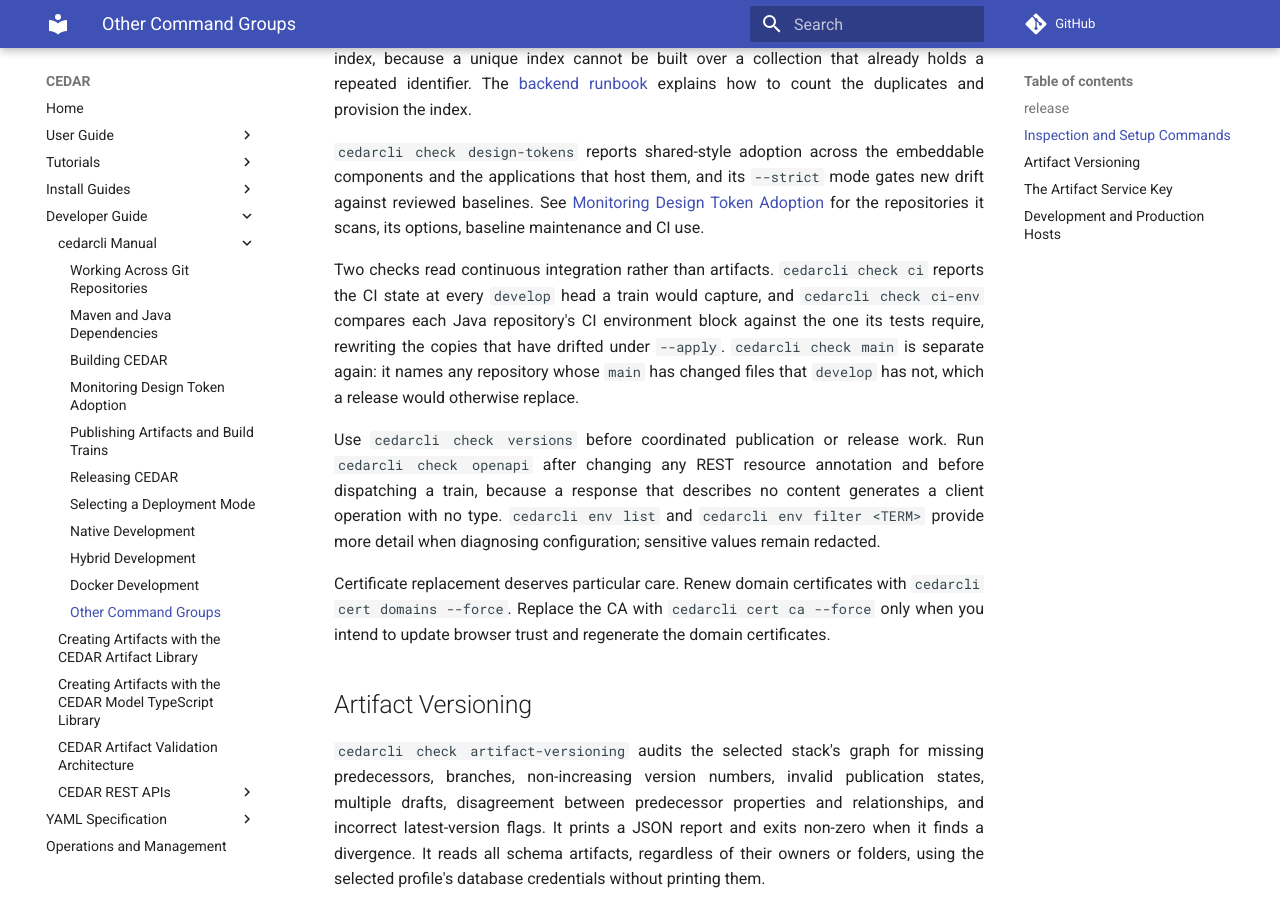
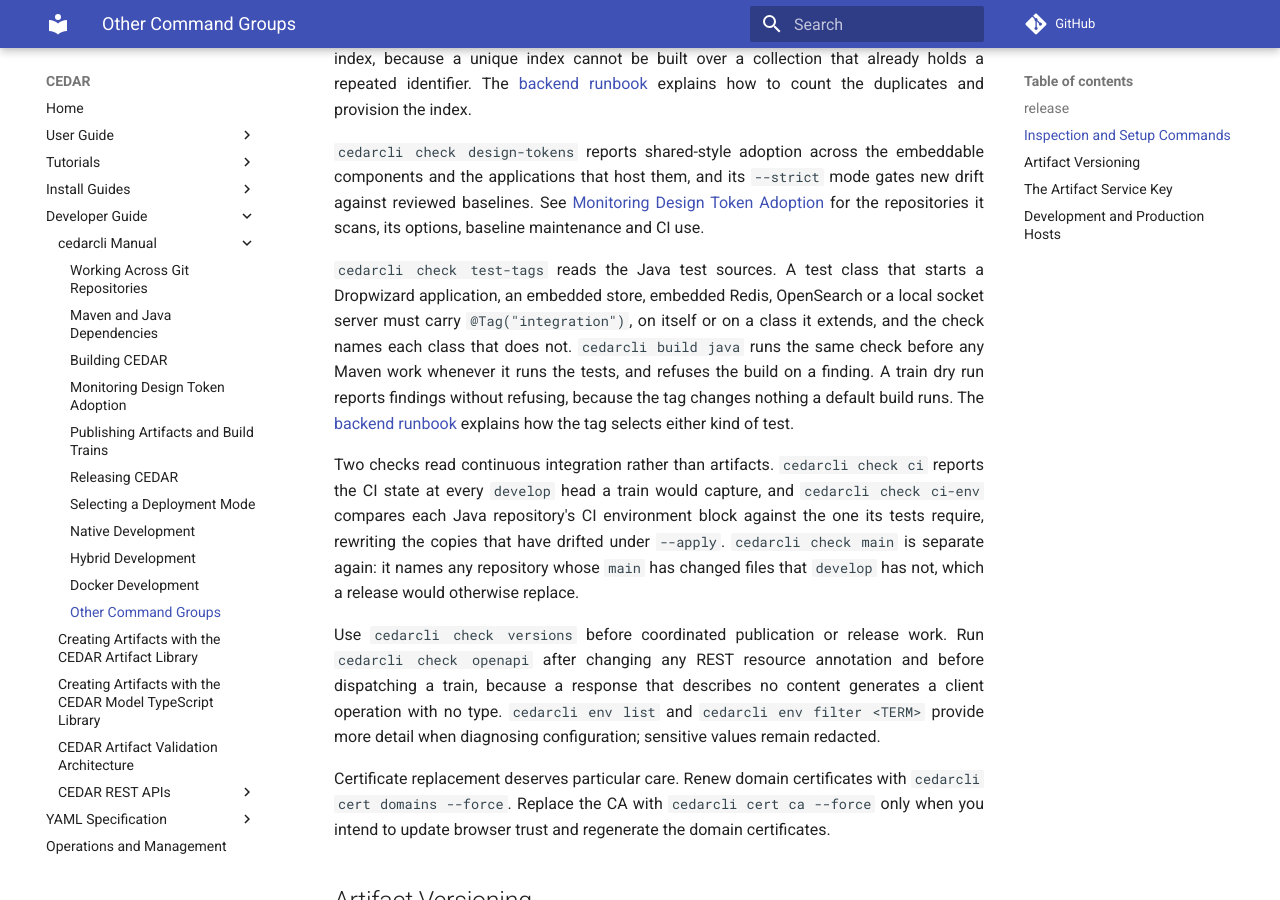
Before and after one commit to metadatacenter/cedar-mkdocs, an MkDocs documentation site: the page built from docs/developer-guide/cedarcli/other-commands.md, in a window 1280 px wide and 900 px high, scrolled down 2991 px. Built offline with MkDocs 1.6.1 and Material for MkDocs 9.7.7, drawn with Linux system fonts in a browser that asks for light colours; comment, search, counter and statistics services are not loaded.

Commit message:
Document cedarcli check test-tags
Co-Authored-By: Claude Opus 5.5 <noreply@anthropic.com>

```diff
--- a/docs/developer-guide/cedarcli/other-commands.md
+++ b/docs/developer-guide/cedarcli/other-commands.md
@@ -116,6 +116,15 @@ the applications that host them, and its `--strict` mode gates new drift against
 baselines. See [Monitoring Design Token Adoption](design-tokens.md) for the repositories it scans,
 its options, baseline maintenance and CI use.
 
+`cedarcli check test-tags` reads the Java test sources. A test class that starts a Dropwizard
+application, an embedded store, embedded Redis, OpenSearch or a local socket server must carry
+`@Tag("integration")`, on itself or on a class it extends, and the check names each class that does
+not. `cedarcli build java` runs the same check before any Maven work whenever it runs the tests, and
+refuses the build on a finding. A train dry run reports findings without refusing, because the tag
+changes nothing a default build runs. The
+[backend runbook](https://github.com/metadatacenter/cedar-development/blob/develop/ops/BACKEND-RUNBOOK.md#default-test-environment)
+explains how the tag selects either kind of test.
+
 Two checks read continuous integration rather than artifacts. `cedarcli check ci` reports the CI
 state at every `develop` head a train would capture, and `cedarcli check ci-env` compares each Java
 repository's CI environment block against the one its tests require, rewriting the copies that have
```
